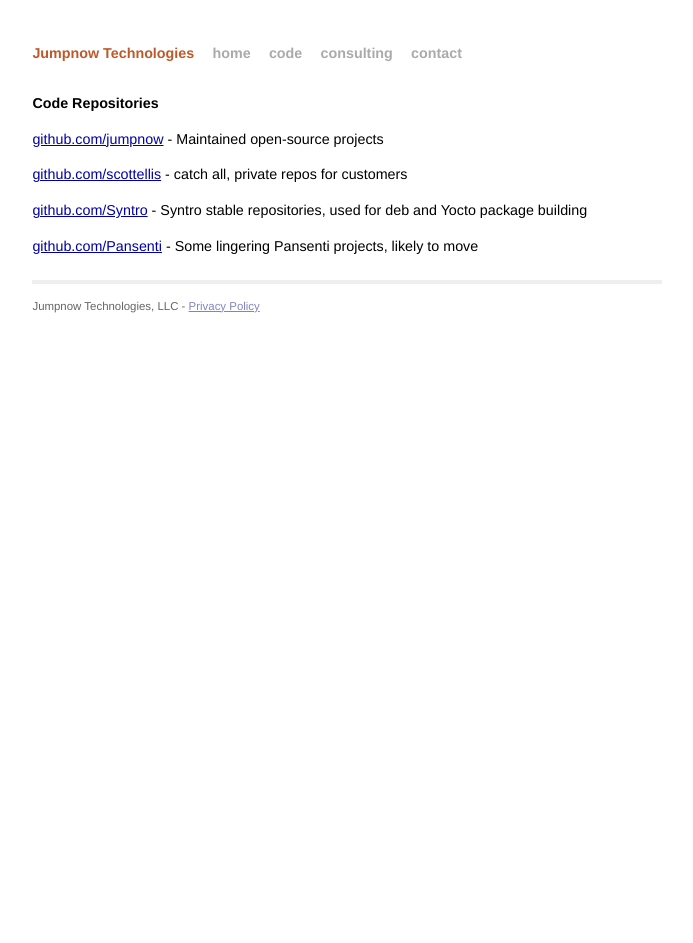
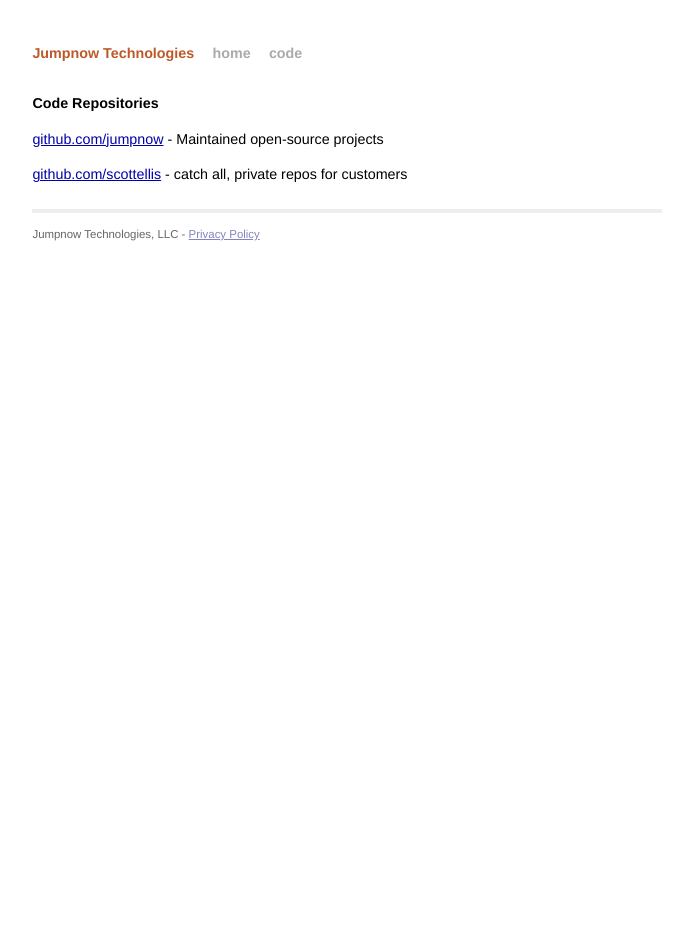
Before and after one commit to jumpnow/jumpnowtek-site, a Jekyll site: the page built from code/index.html, in a window 1280 px wide. Shown: the whole page, without its empty margins (293-986 px from the left). Built offline with Jekyll 4.4.1, drawn with Linux system fonts in a browser that asks for light colours.

Commit message:
Remove consulting links

```diff
--- a/_layouts/default.html
+++ b/_layouts/default.html
@@ -20,8 +20,6 @@
             <h1 class="title"><a href="/">{{ site.name }}</a></h1>
             <a class="extra" href="/">home</a>
             <a class="extra" href="/code">code</a>
-            <a class="extra" href="/consulting">consulting</a>
-            <a class="extra" href="/contact">contact</a>
           </div>
 
           {{ content }}
--- a/code/index.html
+++ b/code/index.html
@@ -15,12 +15,4 @@
   <a href="https://github.com/scottellis">github.com/scottellis</a> - catch all, private repos for customers
 </p>
 
-<p>
-  <a href="https://github.com/Syntro">github.com/Syntro</a> - Syntro stable repositories, used for deb and Yocto package building
-</p>
-
-<p>
-  <a href="https://github.com/Pansenti">github.com/Pansenti</a> - Some lingering Pansenti projects, likely to move
-</p>
-
 </div>
--- a/index.html
+++ b/index.html
@@ -5,10 +5,6 @@
 
 <div id="home">
   <p><img src="/assets/jumpnow-header.png" alt="jumpnow-logo"></p>
-  <p>
-    Jumpnow Technologies provides <a href="/consulting/">software consulting</a> specializing in
-	embedded Linux and Qt5.
-  </p>
   <h1>Security</h1>
   <ul class="posts">
     {% for post in site.categories['security'] %}
```
